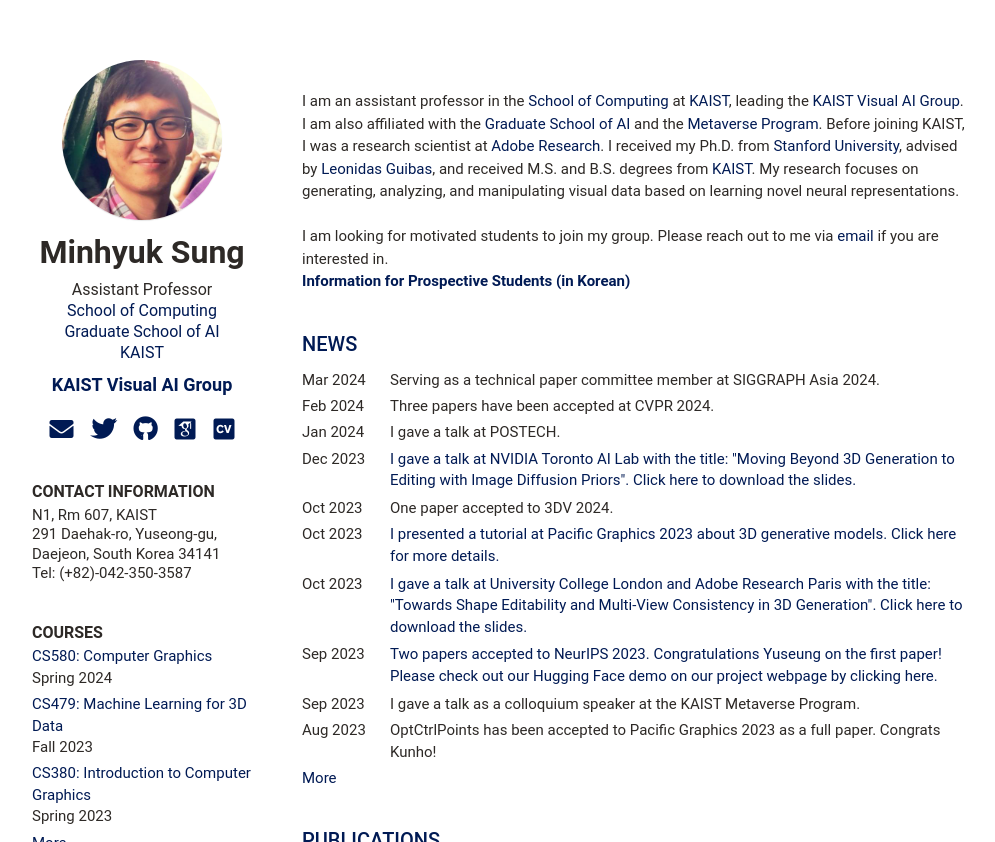
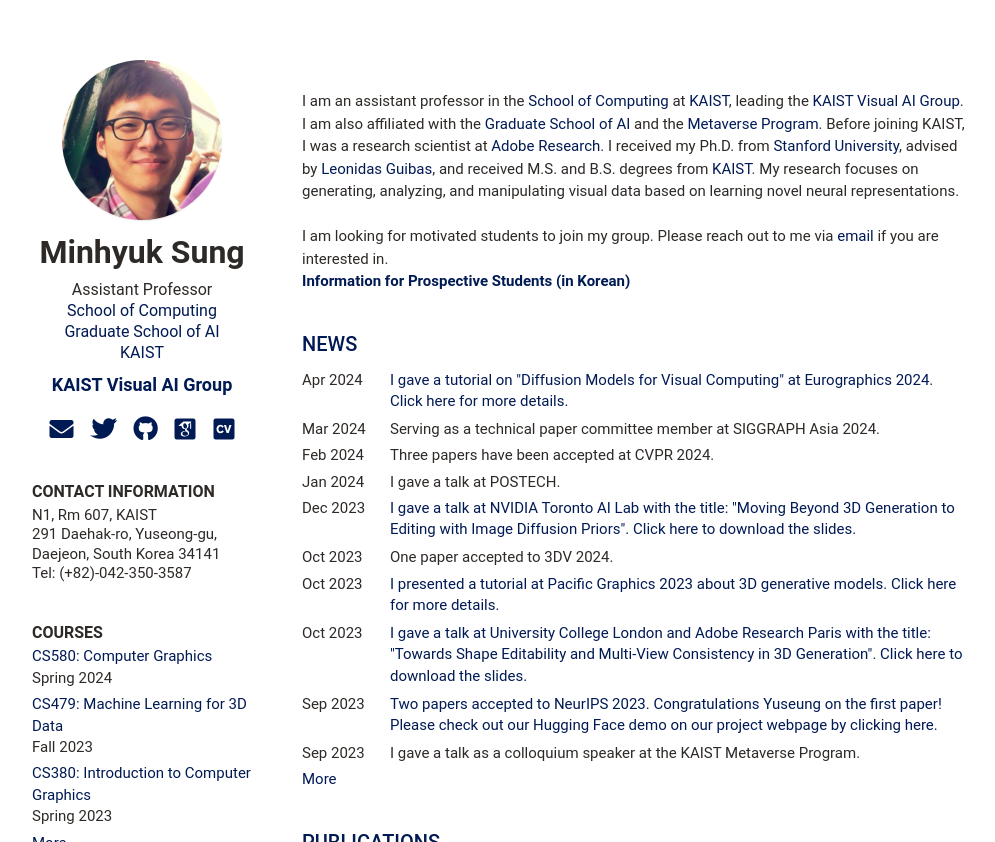
Before and after one commit to mhsung/mhsung.github.io, a Jekyll site: the page built from index.html, in a window 1280 px wide and 900 px high, cut to the strip 0-842 px from the top of the window. Shown: the whole strip, without its empty margins (126-1121 px from the left). Built offline with Jekyll 4.4.1, drawn with Linux system fonts in a browser that asks for light colours; some web fonts are replaced.

Commit message:
Updated.g

```diff
--- a/_data/news.yml
+++ b/_data/news.yml
@@ -1,4 +1,7 @@
 news:
+    - title: 'I gave a tutorial on "Diffusion Models for Visual Computing" at Eurographics 2024. Click here for more details.'
+      link: https://geometry.cs.ucl.ac.uk/courses/diffusion4VC_eg24/
+      time: Apr 2024
     - title: "Serving as a technical paper committee member at SIGGRAPH Asia 2024."
       time: Mar 2024
     - title: "Three papers have been accepted at CVPR 2024."
--- a/_data/publications/030-iccv23-salad.yml
+++ b/_data/publications/030-iccv23-salad.yml
@@ -14,7 +14,7 @@
 arXiv: https://arxiv.org/abs/2303.12236
 pdf: https://salad3d.github.io/assets/salad.pdf
 code: https://github.com/63days/salad
-hugging_face: https://huggingface.co/spaces/KAIST-Visual-AI-Lab/salad-demo
+hugging_face: https://huggingface.co/spaces/KAIST-Visual-AI-Group/salad-demo
 etc:
     - name: 3Dpresso (Text-to-3D)
       link: https://3dpresso.ai/textto3d
--- a/_data/publications/033-neurips23-syncdiffusion.yml
+++ b/_data/publications/033-neurips23-syncdiffusion.yml
@@ -11,4 +11,4 @@
 arXiv: https://arxiv.org/abs/2306.05178
 pdf: https://syncdiffusion.github.io/static/syncdiffusion_pdf.pdf
 code: https://github.com/KAIST-Geometric-AI-Group/SyncDiffusion
-hugging_face: https://huggingface.co/spaces/KAIST-Geometric-AI-Lab/syncdiffusion-demo
+hugging_face: https://huggingface.co/spaces/KAIST-Visual-AI-Group/syncdiffusion-demo
```
